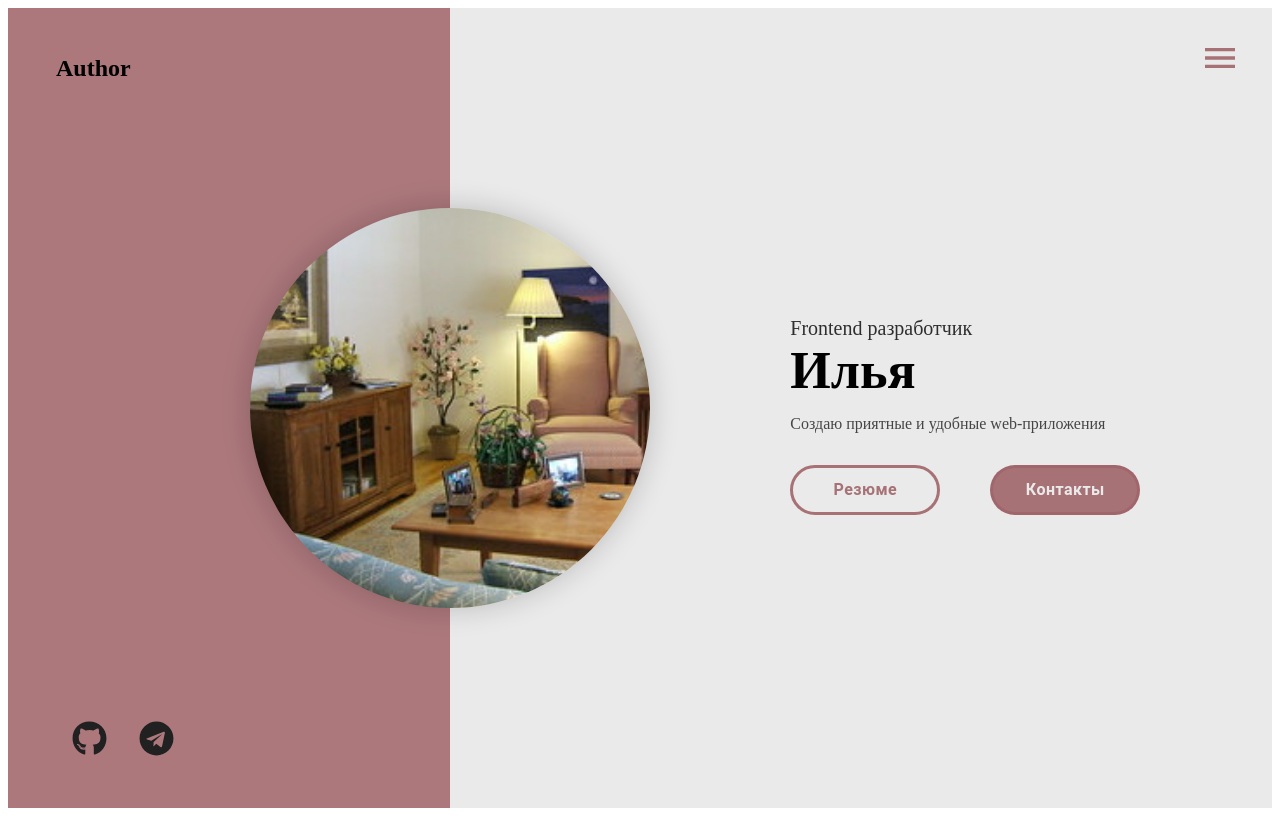
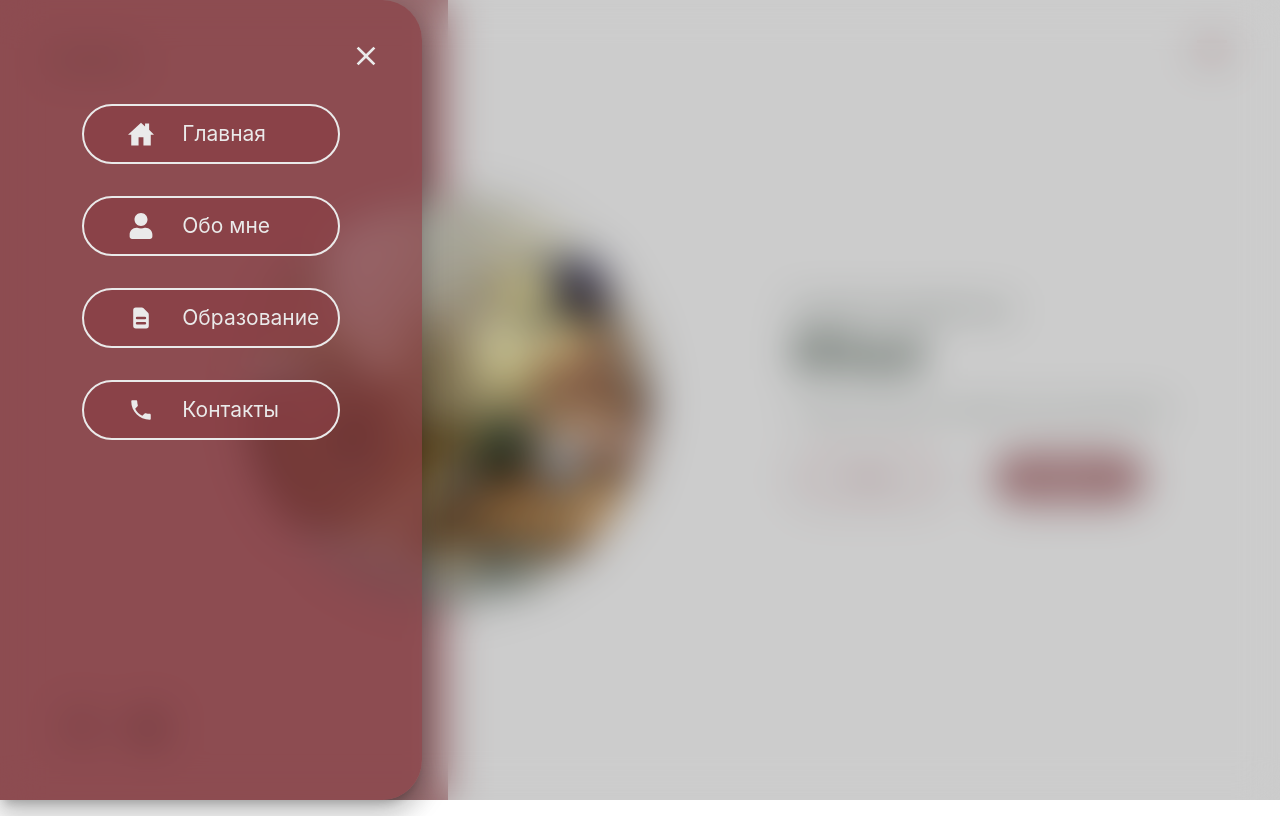
Before and after one commit to fukodiaz/portfolio_ts, a React app in the folder client/: page / in a window 1280 px wide. Both pictures are taken after a click on the icon 1220 px from the left and 58 px from the top of the page. Built offline with nearby package versions, Linux system fonts and the light colour scheme; the HTML template or start-up script is replaced by a standard one.

Commit message:
create the list with links-navigation

```diff
--- a/client/package.json
+++ b/client/package.json
@@ -18,6 +18,7 @@
 		"react-dom": "^18.2.0",
 		"react-icons": "^4.8.0",
 		"react-redux": "^8.0.4",
+		"react-reveal": "^1.2.2",
 		"react-router-dom": "^6.4.2",
 		"react-router-hash-link": "^2.4.3",
 		"redux": "^4.2.0"
--- a/client/src/components/app/App.module.less
+++ b/client/src/components/app/App.module.less
@@ -1,6 +1,41 @@
 @primary: #893F45B3;
 @secondary: #212121;
 @tertiary: #eaeaea;
+
+body {
+	min-width: 320px;
+	margin: 0;
+	padding: 0;
+	font-size: 18px;
+	line-height: 24px;
+	font-family:  'Inter', 'Helvetica', sans-serif;
+	color: #243829;
+	font-style: normal;
+}
+
+h1, h2, h3, p  {
+	margin: 0;
+	padding: 0;
+}
+
+ul {
+	list-style: none;
+	margin: 0;
+	padding: 0;
+}
+
+button {
+	padding: 0;
+	border: none;
+	font-family:  'Inter', 'Helvetica', sans-serif;
+	text-decoration: none;
+	outline: none;
+	cursor: pointer;
+}
+
+a {
+	text-decoration: none;
+}
 
 .mainWrapper {
 	// color: yellowgreen;
--- a/client/src/components/navigation/make-styles.tsx
+++ b/client/src/components/navigation/make-styles.tsx
@@ -17,6 +17,77 @@ const useStyles = makeStyles((theme: Theme) => {
 			[theme.breakpoints.down('xs')]: {
 				fontSize: '32px',
 			},
+		},
+		MuiDrawer: {
+			padding: '0 43px',
+			width: '336px',
+			fontFamily: 'Inter',
+			fontStyle: 'normal',
+			fontSize: '24px',
+			background: '#893F45B3',
+			overflow: 'hidden',
+			borderTopRightRadius: '40px',
+			borderBottomRightRadius: '40px',
+			[theme.breakpoints.down('sm')]: {
+				width: '288px',
+			},
+		},
+		btnClose: {
+			position: 'absolute',
+			right: 40,
+			top: 40,
+			fontSize: '32px',
+			cursor: 'pointer',
+			color: '#eaeaea',
+			transition: 'color 0.2s',
+			'&:hover': {
+				color: 'rgb(230, 201, 201)',
+			},
+			'&:focus': {
+				outline: 'none'
+			},
+			[theme.breakpoints.down('sm')]: {
+				right: 20,
+				top: 20,
+			},
+		},
+		itemDrawer: {
+			display: 'flex',
+			justifyContent: 'space-evenly',
+			alignItems: 'center',
+			//margin: '32px auto',
+			boxSizing: 'border-box',
+			padding: '0 15px',
+			color: '#eaeaea',
+			width: '258px',
+			height: '60px',
+			border: '2px solid #eaeaea',
+			borderRadius: '79px',
+			background: '#893F45B3',
+			transition: 'background-color 0.2s, color 0.2s',
+			'&:hover': {
+				background: '#be5c64b3',
+				color: '#ecddc5',
+			},
+			[theme.breakpoints.down('sm')]: {
+				padding: '0 25px',
+				width: '100%',
+				height: '55px',
+			}
+		},
+		iconDrawer: {
+			fontSize: '26px',
+            [theme.breakpoints.down('sm')]: {
+               fontSize: '23px',
+            },
+		},
+		textLinkDrawer: {
+			fontFamily: 'Inter',
+			fontSize: '21px',
+			width: '50%',
+			[theme.breakpoints.down('sm')]: {
+				fontSize: '18px',
+			},
 		}
 	};
 });
--- a/client/src/components/navigation/navigation.module.less
+++ b/client/src/components/navigation/navigation.module.less
@@ -17,3 +17,58 @@
 	padding: 0 48px;
 	width: 100%;
 }
+
+.drawer > [class*='MuiBackdrop-root'] {
+	background: rgba(33, 33, 33, 0.15) !important;
+	backdrop-filter: blur(20px) !important;
+}
+
+[class*='linkDrawer'] {
+	font-weight: 600;
+}
+
+.listNavigLinks {
+	margin-top: 80px;
+	color: rgb(207, 92, 92);
+}
+
+.itemLinkNavig {
+	margin: 32px auto;
+	& > div {
+		display: flex;
+		justify-content: center;
+	}
+}
+
+.linkNavig {
+	display: inline-flex;
+	border-radius: 79px;
+}
+
+
+@media (max-width:1100px) {
+	.boxNavigation {
+		padding: 0 32px;
+	}
+
+	[class*='menuNavigation'] {
+		font-size: 35px;
+		margin-top: -24px;
+	}
+
+	[class*='itemDrawer'] {
+		min-width: 228px;
+	}
+}
+
+@media (max-width:800px) {
+	.listNavigLinks {
+		margin-top: 48px;
+	}
+}
+
+@media (max-width:600px) {
+	[class*='MuiDrawer-paper'] {
+		border-radius: 0 !important;
+	}
+}
--- a/client/src/components/navigation/navigation.tsx
+++ b/client/src/components/navigation/navigation.tsx
@@ -1,6 +1,11 @@
-import React, {FC, useState} from 'react';
+import React, {FC, useState, cloneElement, KeyboardEvent, ReactElement} from 'react';
+import { NavHashLink as NavLink } from 'react-router-hash-link';
 
-import { IoMenuSharp, IoHomeSharp } from 'react-icons/io5';
+import {TypeLink, linksNavigData} from '../../data/linksNavigData';
+const Fade = require("react-reveal/Fade");
+import Drawer from '@material-ui/core/Drawer';
+import CloseIcon from '@material-ui/icons/Close';
+import { IoMenuSharp } from 'react-icons/io5';
 import useStyles from './make-styles';
 import styles from './navigation.module.less';
 
@@ -10,15 +15,62 @@ const Navigation: FC = () => {
 
 	const onShow = ():void => setShown(true);
 	const onClose = ():void => setShown(false);
+	// const onKeyDown = (e: KeyboardEvent<SVGSVGElement>):void => {
+	// 	if (e.key === '' || e.key === 'Enter') {
+	// 		e.preventDefault();
+	// 		setShown(false);
+	// 	}
+	// };
+	const onCloseDrawer = (e: any, reason: any): void => {
+		if (reason !== 'backdropClick') {
+			onClose();
+		} else if (reason !== 'escapeKeyDown') {
+			onClose();
+		}
+	};
+
+	const createLinkItem = ({title, href, nodeIcon}:TypeLink):ReactElement => {
+		return (
+			<li key={title} className={styles.itemLinkNavig}>
+				<Fade left>
+					<NavLink to={`/#${href}`} smooth={true}
+								className={styles.linkNavig}>
+						<div className={classes.itemDrawer}>
+							{ nodeIcon && cloneElement(nodeIcon, {className: classes.iconDrawer}) }
+							<span className={classes.textLinkDrawer}>{title}</span>
+						</div>
+					</NavLink>
+				</Fade>
+			</li>
+		);
+	}
 
 	return (
 		<nav className={styles.navigation}>
 			<div className={styles.boxNavigation}>
 				<h2 className={styles.blockAuthor}>Author</h2>
-				<IoMenuSharp className={classes.menuNavigation} />
+				<IoMenuSharp className={classes.menuNavigation} aria-label='Menu'
+									onClick={onShow} />
 			</div>
 
-
+			<Drawer variant='temporary' anchor='left' className={styles.drawer}
+						open={shown} classes={{paper: classes.MuiDrawer}}
+						onClose={onCloseDrawer} disableScrollLock={true}>
+				<div className={styles.boxCloseBtn}>
+					<CloseIcon onClick={onClose}
+									//onKeyDown={onKeyDown}
+									className={classes.btnClose} role='button'
+									tabIndex={0} aria-label='Close' />
+				</div>
+				<br />
+				<div className={styles.boxNavigLinks} onClick={onClose}>
+					<ul className={styles.listNavigLinks}>
+						{
+							linksNavigData?.map(createLinkItem)
+						}
+					</ul>
+				</div>
+			</Drawer>
 		</nav>
 	);
 };
--- /dev/null
+++ b/client/src/data/linksNavigData.tsx
@@ -0,0 +1,34 @@
+import React, {ReactElement} from 'react';
+import { IoHomeSharp } from 'react-icons/io5';
+import { HiDocumentText } from 'react-icons/hi';
+import { FaUser} from 'react-icons/fa';
+import { MdPhone } from 'react-icons/md';
+
+export type TypeLink = {
+	title: string,
+	href: string,
+	nodeIcon?: ReactElement
+}
+
+export const linksNavigData: TypeLink[] = [
+	{
+		title: 'Главная',
+		href: '',
+		nodeIcon: <IoHomeSharp />
+	},
+	{
+		title: 'Обо мне',
+		href: 'about',
+		nodeIcon: <FaUser />
+	},
+	{
+		title: 'Образование',
+		href: 'education',
+		nodeIcon: <HiDocumentText />
+	},
+	{
+		title: 'Контакты',
+		href: 'contacts',
+		nodeIcon: <MdPhone />
+	}
+];
```
Also changed, not shown: 1 other file (tests, documents, lock files or other folders).
